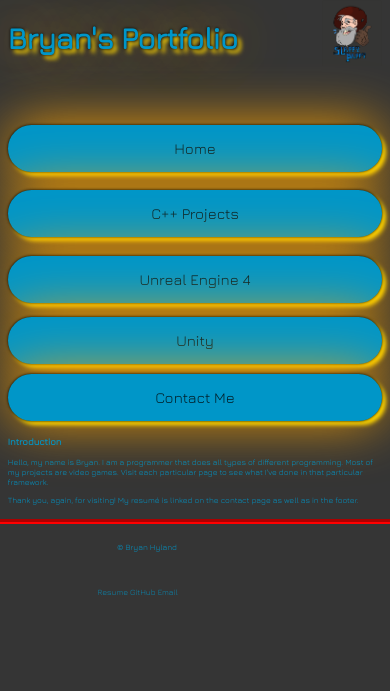
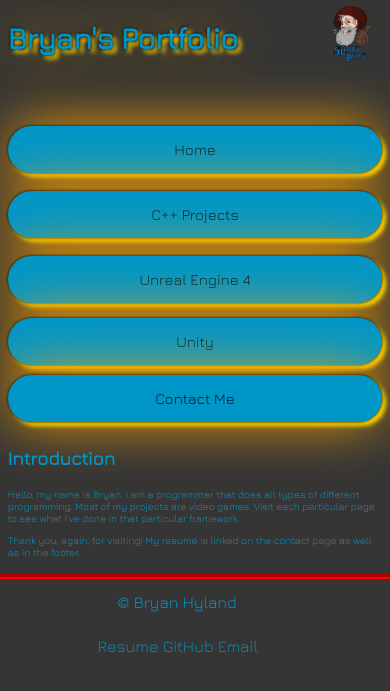
Before and after one commit to bhh32/bhh32.github.io, a PHP site: page / in a window 390 px wide; the page is wider, and only the part inside the window is pictured. Shown: the top 691 px of that part. Run offline with PHP 8.4, Linux system fonts and the light colour scheme.

Commit message:
update intro text font size for media

```diff
--- a/css/home.css
+++ b/css/home.css
@@ -6,4 +6,8 @@ body {
   body {
     grid-template-rows: 115px 300px 2fr 100px;
   }
+
+  .intro-body {
+    font-size: 10px;
+  }
 }
--- a/css/newlayout.css
+++ b/css/newlayout.css
@@ -80,7 +80,6 @@ footer {
 
 @media screen and (max-width: 600px) {
     body {
-      font-size: 8px;
         grid-template-columns: 100%;
         grid-template-rows: 115px 300px 2fr 100px;
         grid-template-areas:
```
